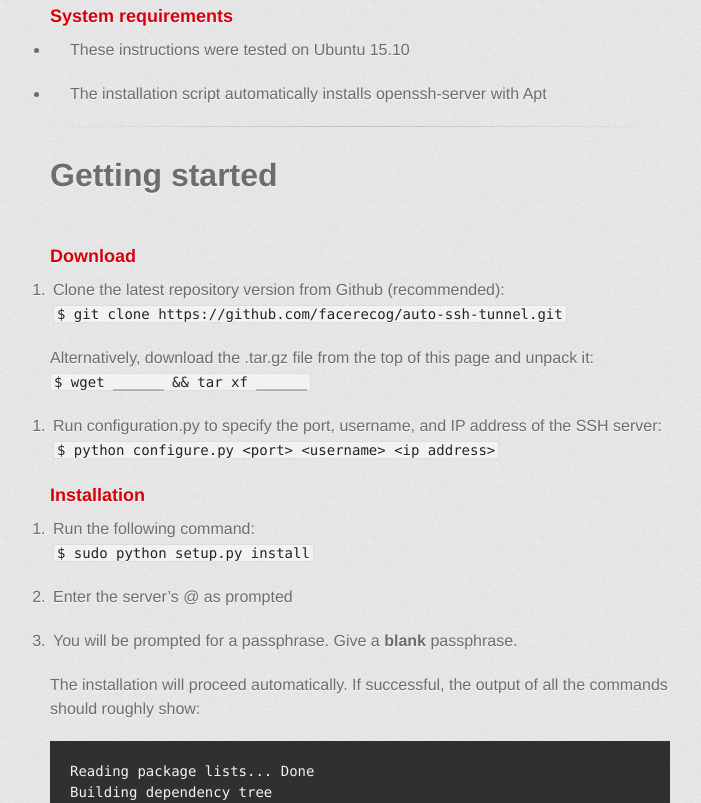
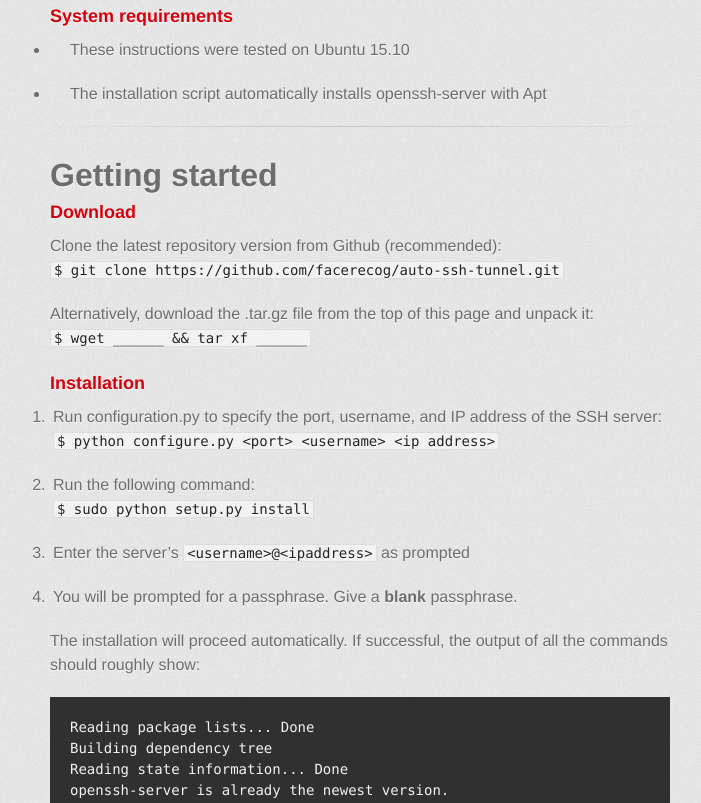
Before and after one commit to facerecog/auto-ssh-tunnel, a plain HTML site: page index.html in a window 1280 px wide. Shown: the part 663-1466 px from the top of the page, without its empty margins (280-981 px from the left). Drawn offline with Linux system fonts and the light colour scheme; a web font is replaced by a local one.

```diff
--- a/index.html
+++ b/index.html
@@ -62,33 +62,24 @@
 <a id="getting-started" class="anchor" href="#getting-started" aria-hidden="true"><span aria-hidden="true" class="octicon octicon-link"></span></a><strong>Getting started</strong>
 </h1>
 
-<p> </p>
-
 <h3>
 <a id="download" class="anchor" href="#download" aria-hidden="true"><span aria-hidden="true" class="octicon octicon-link"></span></a>Download</h3>
 
-<ol>
-<li>Clone the latest repository version from Github (recommended):<br>
-<code>$ git clone https://github.com/facerecog/auto-ssh-tunnel.git</code><br>
-</li>
-</ol>
+<p>Clone the latest repository version from Github (recommended):<br>
+<code>$ git clone https://github.com/facerecog/auto-ssh-tunnel.git</code>  </p>
 
 <p>Alternatively, download the .tar.gz  file from the top of this page and unpack it:<br>
 <code>$ wget ______ &amp;&amp; tar xf ______</code>  </p>
-
-<ol>
-<li>Run  configuration.py  to specify the port, username, and IP address of the SSH server:
-<code>$ python configure.py &lt;port&gt; &lt;username&gt; &lt;ip address&gt;</code>
-</li>
-</ol>
 
 <h3>
 <a id="installation" class="anchor" href="#installation" aria-hidden="true"><span aria-hidden="true" class="octicon octicon-link"></span></a>Installation</h3>
 
 <ol>
+<li><p>Run  configuration.py  to specify the port, username, and IP address of the SSH server:
+<code>$ python configure.py &lt;port&gt; &lt;username&gt; &lt;ip address&gt;</code> </p></li>
 <li><p>Run the following command:<br>
 <code>$ sudo python setup.py install</code>  </p></li>
-<li><p>Enter the server’s @ as prompted  </p></li>
+<li><p>Enter the server’s <code>&lt;username&gt;@&lt;ipaddress&gt;</code> as prompted  </p></li>
 <li><p>You will be prompted for a passphrase. Give a <strong>blank</strong> passphrase.  </p></li>
 </ol>
 
```
Also changed, not shown: params.json (+1 -1 lines).
